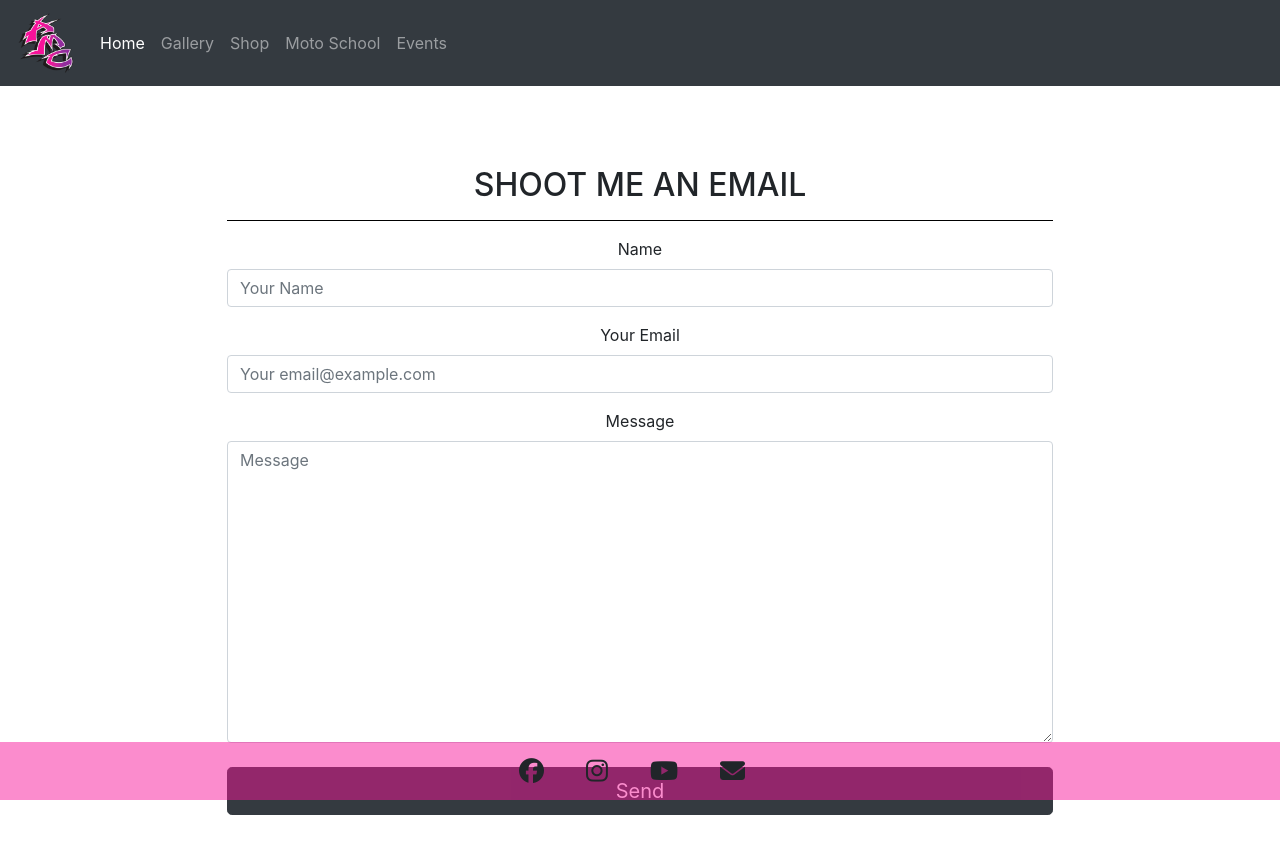
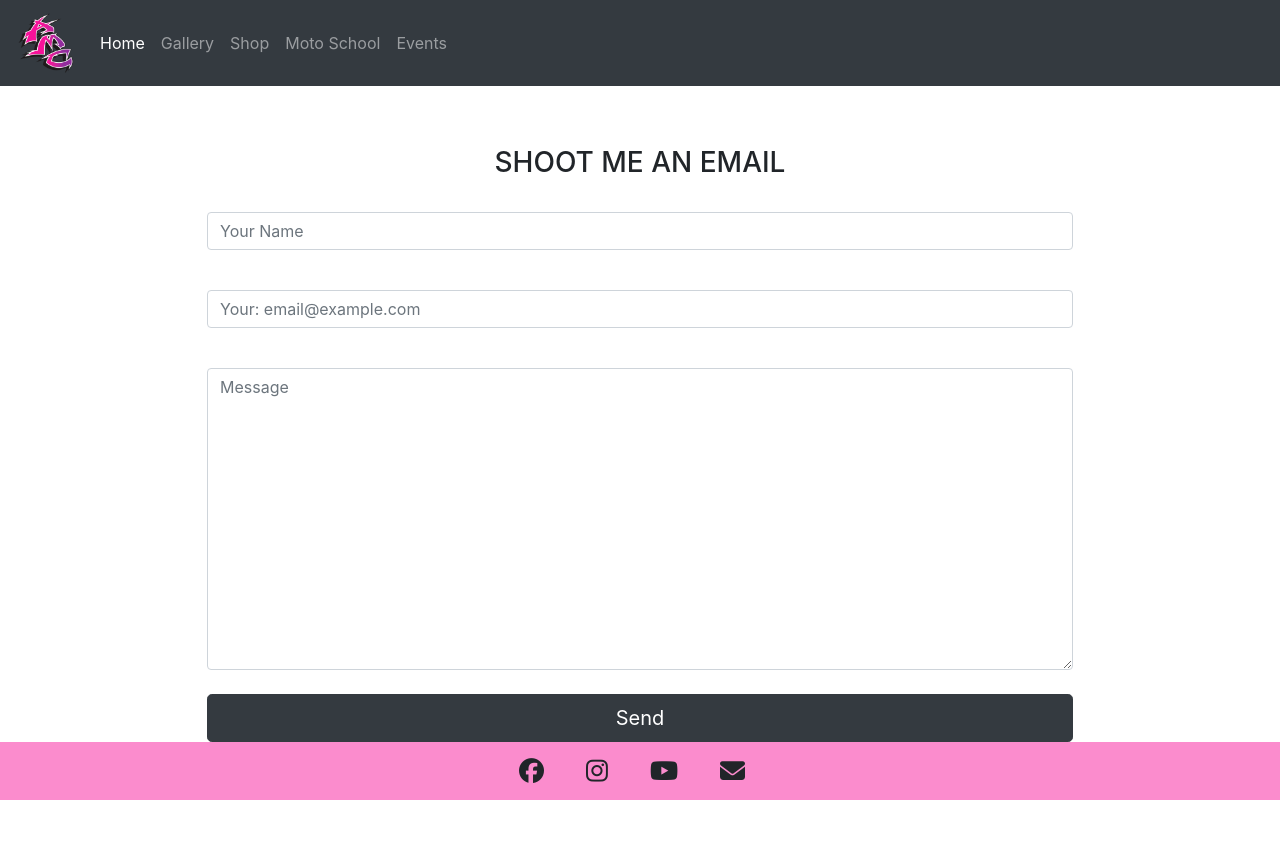
Before and after one commit to JohnSasser/atlanta-moto-crew, a React (Create React App) app in the folder client/: page /contact in a window 1280 px wide. After the commit the page ends 800 px from the top, so only its background shows below. Built offline with nearby package versions, Linux system fonts and the light colour scheme.

Commit message:
reformatted to stateful  component format

```diff
--- a/client/src/pages/Contact/index.js
+++ b/client/src/pages/Contact/index.js
@@ -1,22 +1,27 @@
 import React from "react";
+import "./style.css"
 
-const ContactForm = (props) => {
+export default class MyForm extends React.Component {
+  constructor(props) {
+    super(props);
+    this.submitForm = this.submitForm.bind(this);
+    this.state = {
+      status: "",
+    };
+  }
+
+  render() {
+    const { status } = this.state;
     return (
-    <div>
-      <section className="section section-dark"></section>
-      <div className="container contactContainer">
-        <div className="row">
-          <div className="col-sm-12 col-md-12 col-lg-12">
-            <div className="card-body cardContainer" id="email-container">
-              <h2 className="card-title">SHOOT ME AN EMAIL</h2>
-
-              <hr size="3" color="#000" width="100%" />
-
-              {/* ***** need to add the formspree url path.  Signing up with the AMC gmail account */}
-
-              <form action="https://formspree.io/mgenlwbr" method="POST">
+      <div className="email-form container">
+        <h3>SHOOT ME AN EMAIL</h3>
+        <form
+          onSubmit={this.submitForm}
+          action="https://formspree.io/mgenlwbr"
+          method="POST"
+        >
           <div className="form-group">
-                  <label htmlFor="name">Name</label>
+            <label htmlFor="name"></label>
             <input
               type="text"
               name="name"
@@ -25,16 +30,16 @@ const ContactForm = (props) => {
             />
           </div>
           <div className="form-group">
-                  <label htmlFor="replyto">Your Email</label>
+            <label htmlFor="replyto"></label>
             <input
               type="email"
               name="replyto"
               className="form-control"
-                    placeholder="Your email@example.com"
+              placeholder="Your: email@example.com"
             />
           </div>
           <div className="form-group">
-                  <label htmlFor="message">Message</label>
+            <label htmlFor="message"></label>
             <textarea
               className="form-control"
               name="message"
@@ -43,19 +48,39 @@ const ContactForm = (props) => {
             ></textarea>
             <br />
 
+            {status === "SUCCESS" ? (
+              <p>Thanks!</p>
+            ) : (
               <input
                 className="btn btn-dark btn-lg btn-block submitButton"
                 type="submit"
                 value="Send"
               />
+            )}
+            {status === "ERROR" && <p>Ooops! There was an error, try again.</p>}
+
           </div>
         </form>
       </div>
-          </div>
-        </div>
-      </div>
-    </div>
     );
+  }
+
+  submitForm(ev) {
+    ev.preventDefault();
+    const form = ev.target;
+    const data = new FormData(form);
+    const xhr = new XMLHttpRequest();
+    xhr.open(form.method, form.action);
+    xhr.setRequestHeader("Accept", "application/json");
+    xhr.onreadystatechange = () => {
+      if (xhr.readyState !== XMLHttpRequest.DONE) return;
+      if (xhr.status === 200) {
+        form.reset();
+        this.setState({ status: "SUCCESS" });
+      } else {
+        this.setState({ status: "ERROR" });
+      }
     };
-
-export default ContactForm;
+    xhr.send(data);
+  }
+}
--- a/client/src/pages/Contact/style.css
+++ b/client/src/pages/Contact/style.css
@@ -0,0 +1,9 @@
+.email-form {
+    margin-top: 60px;
+    /* text-align: center; */
+    /* justify-content: center; */
+}
+
+.submitButton {
+    width: 200px;
+}
```
Lines whose indentation alone changed are shown as unchanged.
